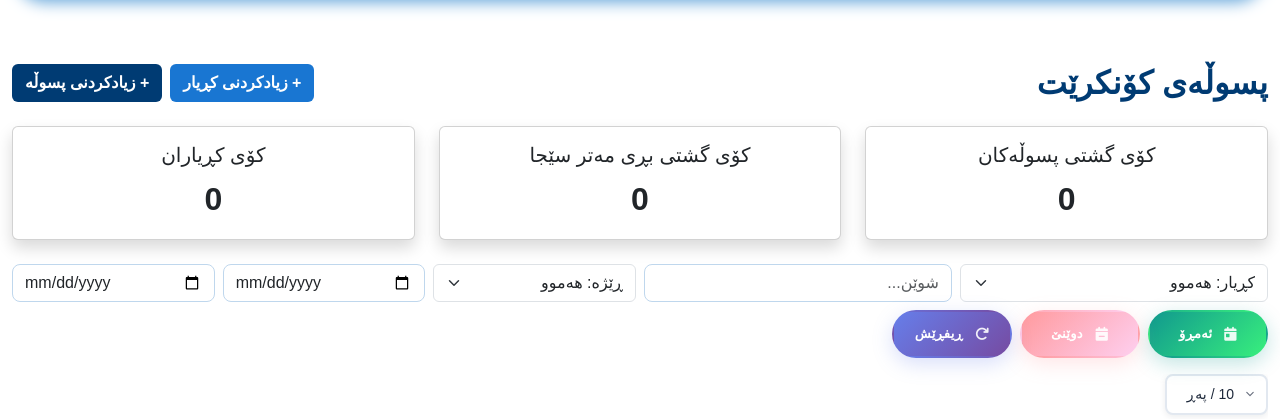
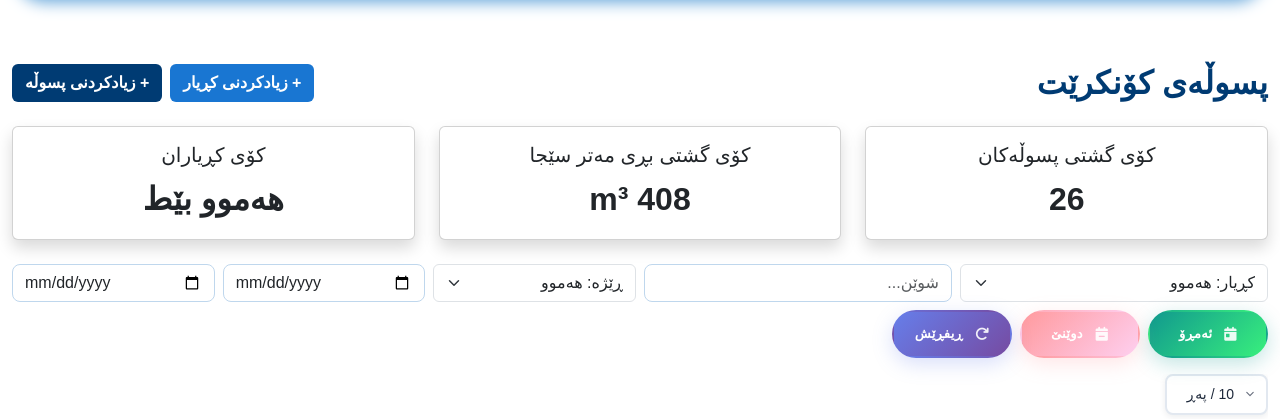
Before and after one commit to Rawezh0894/dana-concrete, a PHP site: page /pages/concrete_receipts.php in a window 1280 px wide. Shown: the part 72-491 px from the top of the page. Run offline with PHP 8.4, Linux system fonts and the light colour scheme; a user stored in the database is signed in; data comes from the database, SQL or seed files in the repository; some libraries are stand-ins or nearby versions; some web fonts are replaced.

Commit message:
Initial commit

```diff
--- a/assets/js/concrete_receipts/add_concerete_receipts.js
+++ b/assets/js/concrete_receipts/add_concerete_receipts.js
@@ -21,7 +21,7 @@ $(document).ready(function() {
                 timerProgressBar: true,
                 didClose: () => {
                     if (data.id) {
-                        window.open('../pages/central_receipts.php?id=' + data.id + '&auto_print=1', '_blank');
+                        window.open('../pages/central_receipts.php?id=' + data.id + '&auto_print=1', '_self');
                     }
                     // Always reset form and close modal
                     $('#addConcreteReceiptForm')[0].reset();
--- a/assets/js/concrete_receipts/filter.js
+++ b/assets/js/concrete_receipts/filter.js
@@ -119,7 +119,11 @@ $(document).ready(function() {
     $('#filter_today').removeClass('active btn-primary').addClass('btn-outline-primary');
     $('#filter_yesterday').removeClass('active btn-secondary').addClass('btn-outline-secondary');
     // Reload table
-    loadFilteredReceipts();
+    if (typeof window.reloadConcreteReceipts === 'function') {
+      window.reloadConcreteReceipts();
+    } else {
+      loadFilteredReceipts();
+    }
   });
 
   function updateSummaryCards(summary) {
@@ -129,11 +133,15 @@ $(document).ready(function() {
     } else {
       $('#summary_total_meter').text('0 m³');
     }
-    $('#summary_total_customers').text(summary && summary.total_customers ? summary.total_customers : 0);
+    if (summary && (summary.total_customers === 'هەموو بێط' || summary.total_customers === 0)) {
+      $('#summary_total_customers').text('هەموو بێط');
+    } else {
+      $('#summary_total_customers').text(summary && summary.total_customers ? summary.total_customers : 0);
+    }
   }
 
   // Set summary cards to 0 by default on page load
-  updateSummaryCards({total_receipts: 0, total_meter: 0, total_customers: 0});
+  updateSummaryCards({total_receipts: 26, total_meter: 408, total_customers: 'هەموو بێط'});
 
   // Function to attach event handlers to buttons
   function attachEventHandlers() {
@@ -166,12 +174,12 @@ $(document).ready(function() {
           cancelButtonText: 'نەخێر',
         }).then((result) => {
           if (result.isConfirmed) {
-            window.open('../pages/central_receipts.php?id=' + id, '_blank');
+            window.open('../pages/central_receipts.php?id=' + id, '_self');
           }
         });
       } else {
         if (window.confirm('دەتەوێت پسوڵە چاپ بکەیت؟')) {
-          window.open('../pages/central_receipts.php?id=' + id, '_blank');
+          window.open('../pages/central_receipts.php?id=' + id, '_self');
         }
       }
     });
--- a/assets/js/concrete_receipts/select_concrete_receipts.js
+++ b/assets/js/concrete_receipts/select_concrete_receipts.js
@@ -14,7 +14,7 @@ async function loadConcreteReceiptsTable() {
         return;
     }
     if (!data.success) {
-        TableController.renderWithPagination('#concreteReceiptsTable', [], columns, { pageSize: 10 });
+        TableController.renderWithPagination('#concreteReceiptsTable', [], columns, { pageSize: 10, currentPage: 1 });
         return;
     }
     function formatNumber(n) {
@@ -52,7 +52,7 @@ async function loadConcreteReceiptsTable() {
             return buttons || '-';
         })()
     }));
-    TableController.renderWithPagination('#concreteReceiptsTable', mapped, columns, { pageSize: 10 });
+    TableController.renderWithPagination('#concreteReceiptsTable', mapped, columns, { pageSize: 10, currentPage: 1 });
 }
 document.addEventListener('DOMContentLoaded', loadConcreteReceiptsTable);
 window.reloadConcreteReceipts = loadConcreteReceiptsTable;
@@ -125,12 +125,12 @@ $(document).on('click', '.print-receipt', function() {
             cancelButtonText: 'نەخێر',
         }).then((result) => {
             if (result.isConfirmed) {
-                window.open('../pages/central_receipts.php?id=' + id, '_blank');
+                window.open('../pages/central_receipts.php?id=' + id, '_self');
             }
         });
     } else {
         if (window.confirm('دەتەوێت پسوڵە چاپ بکەیت؟')) {
-            window.open('../pages/central_receipts.php?id=' + id, '_blank');
+            window.open('../pages/central_receipts.php?id=' + id, '_self');
         }
     }
 });
--- a/config/db_conected.php
+++ b/config/db_conected.php
@@ -24,7 +24,7 @@ $user = 'dana_user'; // گەر ناوی بەکارهێنەر یان وشەی ن
 $pass = 'Rawezh.Jaza@0894';
 $charset = 'utf8mb4';
 
-//
+
 // $host = 'localhost';
 // $db   = 'dana_concrete_db';
 // $user = 'root'; // گەر ناوی بەکارهێنەر یان وشەی نهێنی جیاوازە، گۆڕی
--- a/pages/concrete_receipts.php
+++ b/pages/concrete_receipts.php
@@ -193,7 +193,7 @@ $mixer_drivers = array_filter($employees, function($emp) use ($mixer_names) {
               </div>
               <div class="col-md-6">
                 <label for="meter_amount" class="form-label">بڕی مەتر سێجا</label>
-                <input type="number" class="form-control" id="meter_amount" name="meter_amount" min="0" max="12" step="0.01" required>
+                <input type="number" class="form-control" id="meter_amount" name="meter_amount" min="0" max="12" step="0.5" required>
               </div>
               <div class="col-md-6">
                 <label for="formulas_id" class="form-label">ڕێژە</label>
@@ -297,7 +297,7 @@ $mixer_drivers = array_filter($employees, function($emp) use ($mixer_names) {
               </div>
               <div class="col-md-6">
                 <label for="edit_meter_amount" class="form-label">بڕی مەتر سێجا</label>
-                <input type="number" class="form-control" id="edit_meter_amount" name="meter_amount" min="0" max="12" step="0.01" required>
+                <input type="number" class="form-control" id="edit_meter_amount" name="meter_amount" min="0" max="12" step="0.5" required>
               </div>
               <div class="col-md-6">
                 <label for="edit_formulas_id" class="form-label">ڕێژە</label>
@@ -407,6 +407,7 @@ $mixer_drivers = array_filter($employees, function($emp) use ($mixer_names) {
 <script src="../assets/js/comon/table-controler.js"></script>
 <script src="../assets/js/comon/select2_script.js"></script>
 <script src="../assets/js/concrete_receipts/add_customer.js"></script>
+<script src="../assets/js/concrete_receipts/filter.js"></script>
 <script src="../assets/js/concrete_receipts/add_concerete_receipts.js"></script>
 <script src="../assets/js/concrete_receipts/select_concrete_receipts.js"></script>
 <script src="../assets/js/concrete_receipts/delete_concrete_receipts.js"></script>
```
Also changed, not shown: pages/credit_of_all_customers.php (+17 -5 lines).
